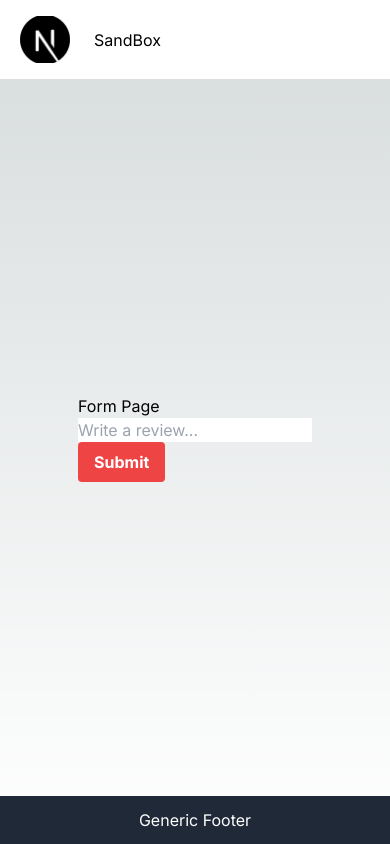
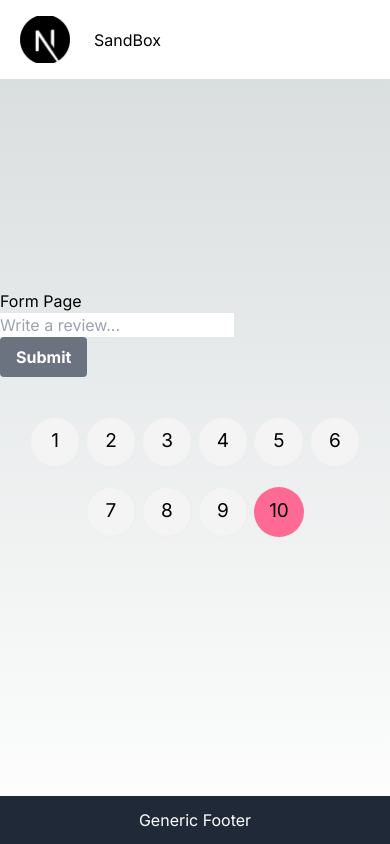
Before and after one commit to wozza0212/typescript-next-portfolio, a Next.js app in the folder typescript-blog-portfolio/: page /sandbox/form in a window 390 px wide. Built offline with nearby package versions, Linux system fonts and the light colour scheme.

Commit message:
rating component

```diff
--- a/typescript-blog-portfolio/src/app/sandbox/form/page.tsx
+++ b/typescript-blog-portfolio/src/app/sandbox/form/page.tsx
@@ -3,16 +3,18 @@
 import { useState } from "react";
 import FormButton from "@/components/Button/form-button";
 import BaseLayout from "@/components/Layouts/base-layout";
+import RatingSelect from "@/components/Rating/rating-select";
 
 const FormPage = () => {
   const [text, setText] = useState("");
   const [btnDisabled, setBtnDisabled] = useState(true);
+  const [rating, setRating] = useState<number>(10);
   const [message, setMessage] = useState<string | null>(null);
 
   const unusedButton =
     "bg-blue-500 hover:bg-blue-700 text-white font-bold py-2 px-4 rounded";
   const disabledButton =
-    "bg-red-500 hover:bg-grey-700 text-white font-bold py-2 px-4 rounded";
+    "bg-gray-500 hover:bg-grey-700 text-white font-bold py-2 px-4 rounded";
 
   const handleTextChange = (e: React.ChangeEvent<HTMLInputElement>) => {
     if(text === '') {
@@ -50,6 +52,7 @@ const FormPage = () => {
             </FormButton> : <FormButton version={`${unusedButton}`} type={"submit"} isDisabled={btnDisabled}>
               Submit
             </FormButton> }
+            <RatingSelect />
         </form>
       </div>
     </BaseLayout>
--- /dev/null
+++ b/typescript-blog-portfolio/src/components/Rating/rating-select.module.css
@@ -0,0 +1,203 @@
+.container {
+  max-width: 768px;
+  margin: auto;
+  padding: 0 20px;
+}
+
+.card {
+  background-color: #fff;
+  color: #333;
+  border-radius: 15px;
+  padding: 40px 50px;
+  margin: 20px 0;
+  position: relative;
+}
+
+.card.reverse {
+  background-color: rgba(0, 0, 0, 0.4);
+  color: #fff;
+}
+
+.card h2 {
+  font-size: 22px;
+  font-weight: 600;
+  text-align: center;
+}
+
+.rating {
+  display: flex;
+  align-items: center;
+  justify-content: space-around;
+  margin: 30px 0 40px;
+}
+
+.rating li,
+.num-display {
+  position: relative;
+  background: #f4f4f4;
+  width: 50px;
+  height: 50px;
+  padding: 10px;
+  text-align: center;
+  border-radius: 50%;
+  font-size: 19px;
+  border: 1px #eee solid;
+  transition: 0.3s;
+}
+
+.rating li label {
+  position: absolute;
+  top: 50%;
+  left: 50%;
+  width: 50px;
+  height: 50px;
+  padding: 10px;
+  border-radius: 50%;
+  transform: translate(-50%, -50%);
+  cursor: pointer;
+  color: black
+}
+
+.rating li:hover,
+.num-display {
+  background: #ff6a95;
+  color: black;
+}
+
+.rating input[type='radio'] {
+  opacity: 0;
+}
+
+.rating [type='radio']:checked ~ label {
+  background: #ff6a95;
+  color: black;
+}
+
+.input-group {
+  display: flex;
+  flex-direction: row;
+  border: 1px solid #ccc;
+  padding: 8px 10px;
+  border-radius: 8px;
+}
+
+/* input {
+  flex-grow: 2;
+  border: none;
+  font-size: 16px;
+}
+
+input:focus {
+  outline: none;
+} */
+
+.feedback-stats {
+  color: #fff;
+  display: flex;
+  justify-content: space-between;
+  align-items: center;
+}
+
+.num-display {
+  position: absolute;
+  top: -10px;
+  left: -10px;
+}
+
+.close,
+.edit {
+  position: absolute;
+  top: 10px;
+  right: 20px;
+  cursor: pointer;
+  background: none;
+  border: none;
+}
+
+.edit {
+  right: 40px;
+}
+
+.btn {
+  color: #fff;
+  border: 0;
+  border-radius: 8px;
+  color: #fff;
+  width: 100px;
+  height: 40px;
+  cursor: pointer;
+}
+
+.btn-primary {
+  background-color: #202142;
+}
+
+.btn-secondary {
+  background: #ff6a95;
+}
+
+.btn:hover {
+  transform: scale(0.98);
+  opacity: 0.9;
+}
+
+.btn:disabled {
+  background-color: #cccccc;
+  color: #333;
+  cursor: auto;
+}
+
+.btn:disabled:hover {
+  transform: scale(1);
+  opacity: 1;
+}
+
+.message {
+  padding-top: 10px;
+  text-align: center;
+  color: rebeccapurple;
+}
+
+/* FIX: Remove position: absolute to keep about icon at the bottom of the
+ * document */
+.about-link {
+  display: flex;
+  justify-content: flex-end;
+}
+
+/* FIX: Remove position: absolute to keep about icon at the bottom of the
+ * document */
+.about-link a {
+  color: #fff;
+  cursor: pointer;
+}
+
+.about-link a:hover {
+  color: #ff6a95;
+}
+
+.about h1 {
+  margin-bottom: 20px;
+}
+
+.about p {
+  margin: 10px 0;
+}
+
+@media (max-width: 600px) {
+  .rating li {
+    margin: 10px 3px;
+  }
+
+  .rating {
+    display: flex;
+    align-items: center;
+    justify-content: center;
+    flex-wrap: wrap;
+    margin: 30px 0 40px;
+  }
+
+  .input-group input {
+    width: 80%;
+  }
+}
--- /dev/null
+++ b/typescript-blog-portfolio/src/components/Rating/rating-select.tsx
@@ -0,0 +1,56 @@
+import { useState } from "react"
+import styles from "./rating-select.module.css"
+
+const RatingSelect = () => {
+    const [selected, setSelected] = useState<number>(10)
+    const handleChange = (e: React.ChangeEvent<HTMLInputElement>) => {
+        setSelected(+e.target.value)
+        console.log(+e.target.value)
+        // select(+e.target.value)
+    }
+    return (
+        <ul className={styles.rating} >
+            <li>
+                <input type="radio" id="rating-1" name="rating" value={1} checked={selected === 1} onChange={handleChange} />
+                <label htmlFor="rating-1">1</label>
+            </li>
+            <li>
+                <input type="radio" id="rating-2" name="rating" value={2} checked={selected === 2} onChange={handleChange} />
+                <label htmlFor="rating-2">2</label>
+            </li>
+            <li>
+                <input type="radio" id="rating-3" name="rating" value={3} checked={selected === 3} onChange={handleChange} />
+                <label htmlFor="rating-3">3</label>
+            </li>
+            <li>
+                <input type="radio" id="rating-4" name="rating" value={4} checked={selected === 4} onChange={handleChange} />
+                <label htmlFor="rating-4">4</label>
+            </li>
+            <li>
+                <input type="radio" id="rating-5" name="rating" value={5} checked={selected === 5} onChange={handleChange} />
+                <label htmlFor="rating-5">5</label>
+            </li>
+            <li>
+                <input type="radio" id="rating-6" name="rating" value={6} checked={selected === 6} onChange={handleChange} />
+                <label htmlFor="rating-6">6</label>
+            </li>
+            <li>
+                <input type="radio" id="rating-7" name="rating" value={7} checked={selected === 7} onChange={handleChange} />
+                <label htmlFor="rating-7">7</label>
+            </li>
+            <li>
+                <input type="radio" id="rating-8" name="rating" value={8} checked={selected === 8} onChange={handleChange} />
+                <label htmlFor="rating-8">8</label>
+            </li>
+            <li>
+                <input type="radio" id="rating-9" name="rating" value={9} checked={selected === 9} onChange={handleChange} />
+                <label htmlFor="rating-9">9</label>
+            </li>
+            <li>
+                <input type="radio" id="rating-10" name="rating" value={10} checked={selected === 10} onChange={handleChange} />
+                <label htmlFor="rating-10">10</label>
+            </li>
+        </ul>
+    )
+}
+export default RatingSelect
```
